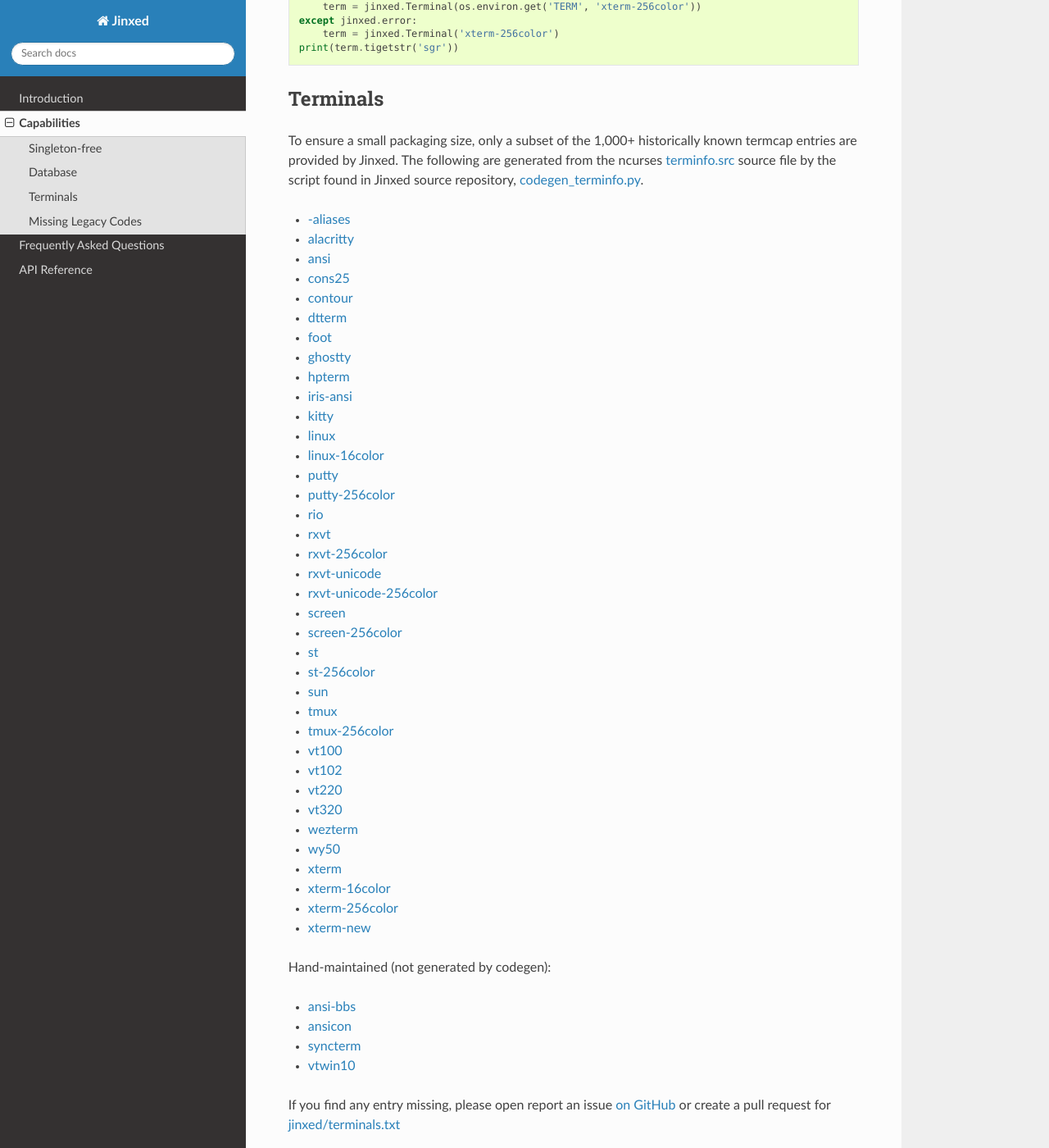
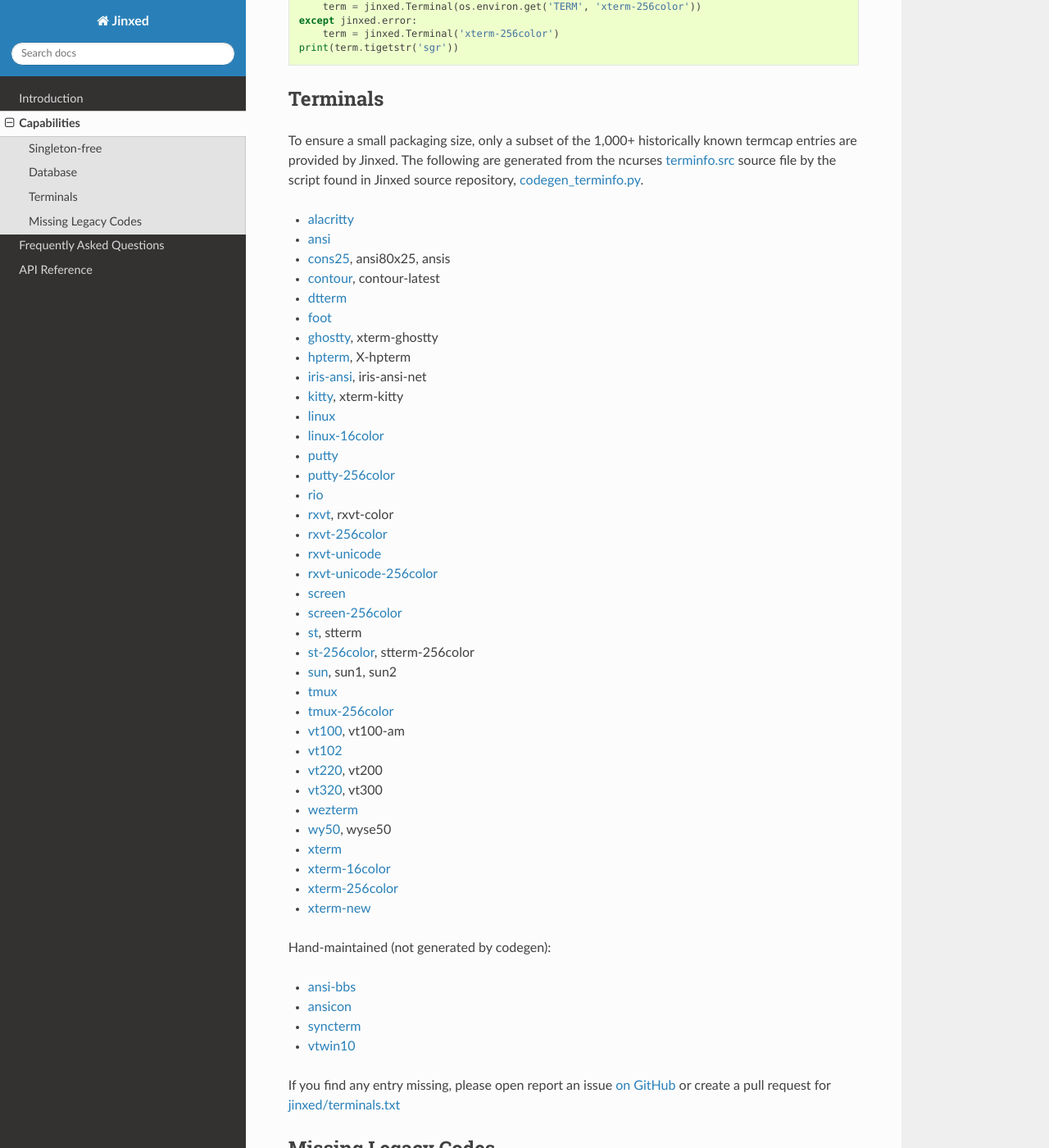
Before and after one commit to Rockhopper-Technologies/jinxed, a Sphinx documentation site: the page built from doc/capabilities.rst, in a window 1280 px wide and 1400 px high, scrolled down 1192 px. Shown: the whole window at 82% size. Built offline with Sphinx 7.4.7 and the Read the Docs theme 3.1.0, drawn with Linux system fonts in a browser that asks for light colours.

Commit message:
list aliases correctly

```diff
--- a/doc/capabilities.rst
+++ b/doc/capabilities.rst
@@ -68,39 +68,38 @@ script found in Jinxed source repository, `codegen_terminfo.py
 <https://github.com/Rockhopper-Technologies/jinxed/blob/main/codegen_terminfo.py>`_.
 
 .. BEGIN_TERMINAL_LIST
-- `-aliases <https://github.com/Rockhopper-Technologies/jinxed/blob/main/jinxed/terminfo/_aliases.py>`_
 - `alacritty <https://github.com/Rockhopper-Technologies/jinxed/blob/main/jinxed/terminfo/alacritty.py>`_
 - `ansi <https://github.com/Rockhopper-Technologies/jinxed/blob/main/jinxed/terminfo/ansi.py>`_
-- `cons25 <https://github.com/Rockhopper-Technologies/jinxed/blob/main/jinxed/terminfo/cons25.py>`_
-- `contour <https://github.com/Rockhopper-Technologies/jinxed/blob/main/jinxed/terminfo/contour.py>`_
+- `cons25 <https://github.com/Rockhopper-Technologies/jinxed/blob/main/jinxed/terminfo/cons25.py>`_, ansi80x25, ansis
+- `contour <https://github.com/Rockhopper-Technologies/jinxed/blob/main/jinxed/terminfo/contour.py>`_, contour-latest
 - `dtterm <https://github.com/Rockhopper-Technologies/jinxed/blob/main/jinxed/terminfo/dtterm.py>`_
 - `foot <https://github.com/Rockhopper-Technologies/jinxed/blob/main/jinxed/terminfo/foot.py>`_
-- `ghostty <https://github.com/Rockhopper-Technologies/jinxed/blob/main/jinxed/terminfo/ghostty.py>`_
-- `hpterm <https://github.com/Rockhopper-Technologies/jinxed/blob/main/jinxed/terminfo/hpterm.py>`_
-- `iris-ansi <https://github.com/Rockhopper-Technologies/jinxed/blob/main/jinxed/terminfo/iris_ansi.py>`_
-- `kitty <https://github.com/Rockhopper-Technologies/jinxed/blob/main/jinxed/terminfo/kitty.py>`_
+- `ghostty <https://github.com/Rockhopper-Technologies/jinxed/blob/main/jinxed/terminfo/ghostty.py>`_, xterm-ghostty
+- `hpterm <https://github.com/Rockhopper-Technologies/jinxed/blob/main/jinxed/terminfo/hpterm.py>`_, X-hpterm
+- `iris-ansi <https://github.com/Rockhopper-Technologies/jinxed/blob/main/jinxed/terminfo/iris_ansi.py>`_, iris-ansi-net
+- `kitty <https://github.com/Rockhopper-Technologies/jinxed/blob/main/jinxed/terminfo/kitty.py>`_, xterm-kitty
 - `linux <https://github.com/Rockhopper-Technologies/jinxed/blob/main/jinxed/terminfo/linux.py>`_
 - `linux-16color <https://github.com/Rockhopper-Technologies/jinxed/blob/main/jinxed/terminfo/linux_16color.py>`_
 - `putty <https://github.com/Rockhopper-Technologies/jinxed/blob/main/jinxed/terminfo/putty.py>`_
 - `putty-256color <https://github.com/Rockhopper-Technologies/jinxed/blob/main/jinxed/terminfo/putty_256color.py>`_
 - `rio <https://github.com/Rockhopper-Technologies/jinxed/blob/main/jinxed/terminfo/rio.py>`_
-- `rxvt <https://github.com/Rockhopper-Technologies/jinxed/blob/main/jinxed/terminfo/rxvt.py>`_
+- `rxvt <https://github.com/Rockhopper-Technologies/jinxed/blob/main/jinxed/terminfo/rxvt.py>`_, rxvt-color
 - `rxvt-256color <https://github.com/Rockhopper-Technologies/jinxed/blob/main/jinxed/terminfo/rxvt_256color.py>`_
 - `rxvt-unicode <https://github.com/Rockhopper-Technologies/jinxed/blob/main/jinxed/terminfo/rxvt_unicode.py>`_
 - `rxvt-unicode-256color <https://github.com/Rockhopper-Technologies/jinxed/blob/main/jinxed/terminfo/rxvt_unicode_256color.py>`_
 - `screen <https://github.com/Rockhopper-Technologies/jinxed/blob/main/jinxed/terminfo/screen.py>`_
 - `screen-256color <https://github.com/Rockhopper-Technologies/jinxed/blob/main/jinxed/terminfo/screen_256color.py>`_
-- `st <https://github.com/Rockhopper-Technologies/jinxed/blob/main/jinxed/terminfo/st.py>`_
-- `st-256color <https://github.com/Rockhopper-Technologies/jinxed/blob/main/jinxed/terminfo/st_256color.py>`_
-- `sun <https://github.com/Rockhopper-Technologies/jinxed/blob/main/jinxed/terminfo/sun.py>`_
+- `st <https://github.com/Rockhopper-Technologies/jinxed/blob/main/jinxed/terminfo/st.py>`_, stterm
+- `st-256color <https://github.com/Rockhopper-Technologies/jinxed/blob/main/jinxed/terminfo/st_256color.py>`_, stterm-256color
+- `sun <https://github.com/Rockhopper-Technologies/jinxed/blob/main/jinxed/terminfo/sun.py>`_, sun1, sun2
 - `tmux <https://github.com/Rockhopper-Technologies/jinxed/blob/main/jinxed/terminfo/tmux.py>`_
 - `tmux-256color <https://github.com/Rockhopper-Technologies/jinxed/blob/main/jinxed/terminfo/tmux_256color.py>`_
-- `vt100 <https://github.com/Rockhopper-Technologies/jinxed/blob/main/jinxed/terminfo/vt100.py>`_
+- `vt100 <https://github.com/Rockhopper-Technologies/jinxed/blob/main/jinxed/terminfo/vt100.py>`_, vt100-am
 - `vt102 <https://github.com/Rockhopper-Technologies/jinxed/blob/main/jinxed/terminfo/vt102.py>`_
-- `vt220 <https://github.com/Rockhopper-Technologies/jinxed/blob/main/jinxed/terminfo/vt220.py>`_
-- `vt320 <https://github.com/Rockhopper-Technologies/jinxed/blob/main/jinxed/terminfo/vt320.py>`_
+- `vt220 <https://github.com/Rockhopper-Technologies/jinxed/blob/main/jinxed/terminfo/vt220.py>`_, vt200
+- `vt320 <https://github.com/Rockhopper-Technologies/jinxed/blob/main/jinxed/terminfo/vt320.py>`_, vt300
 - `wezterm <https://github.com/Rockhopper-Technologies/jinxed/blob/main/jinxed/terminfo/wezterm.py>`_
-- `wy50 <https://github.com/Rockhopper-Technologies/jinxed/blob/main/jinxed/terminfo/wy50.py>`_
+- `wy50 <https://github.com/Rockhopper-Technologies/jinxed/blob/main/jinxed/terminfo/wy50.py>`_, wyse50
 - `xterm <https://github.com/Rockhopper-Technologies/jinxed/blob/main/jinxed/terminfo/xterm.py>`_
 - `xterm-16color <https://github.com/Rockhopper-Technologies/jinxed/blob/main/jinxed/terminfo/xterm_16color.py>`_
 - `xterm-256color <https://github.com/Rockhopper-Technologies/jinxed/blob/main/jinxed/terminfo/xterm_256color.py>`_
```
Also changed, not shown: codegen_terminfo.py (+12 -4 lines).
